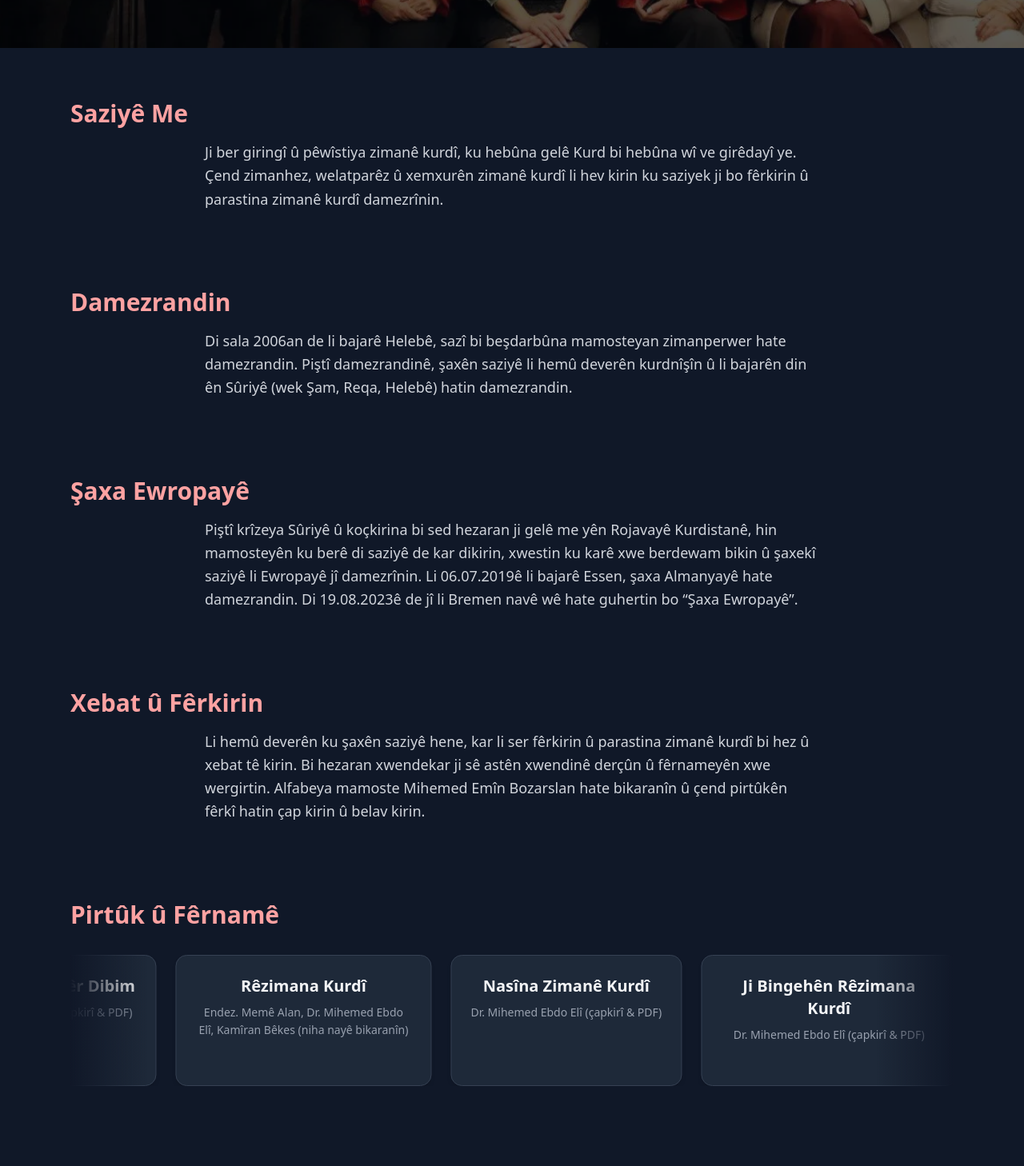
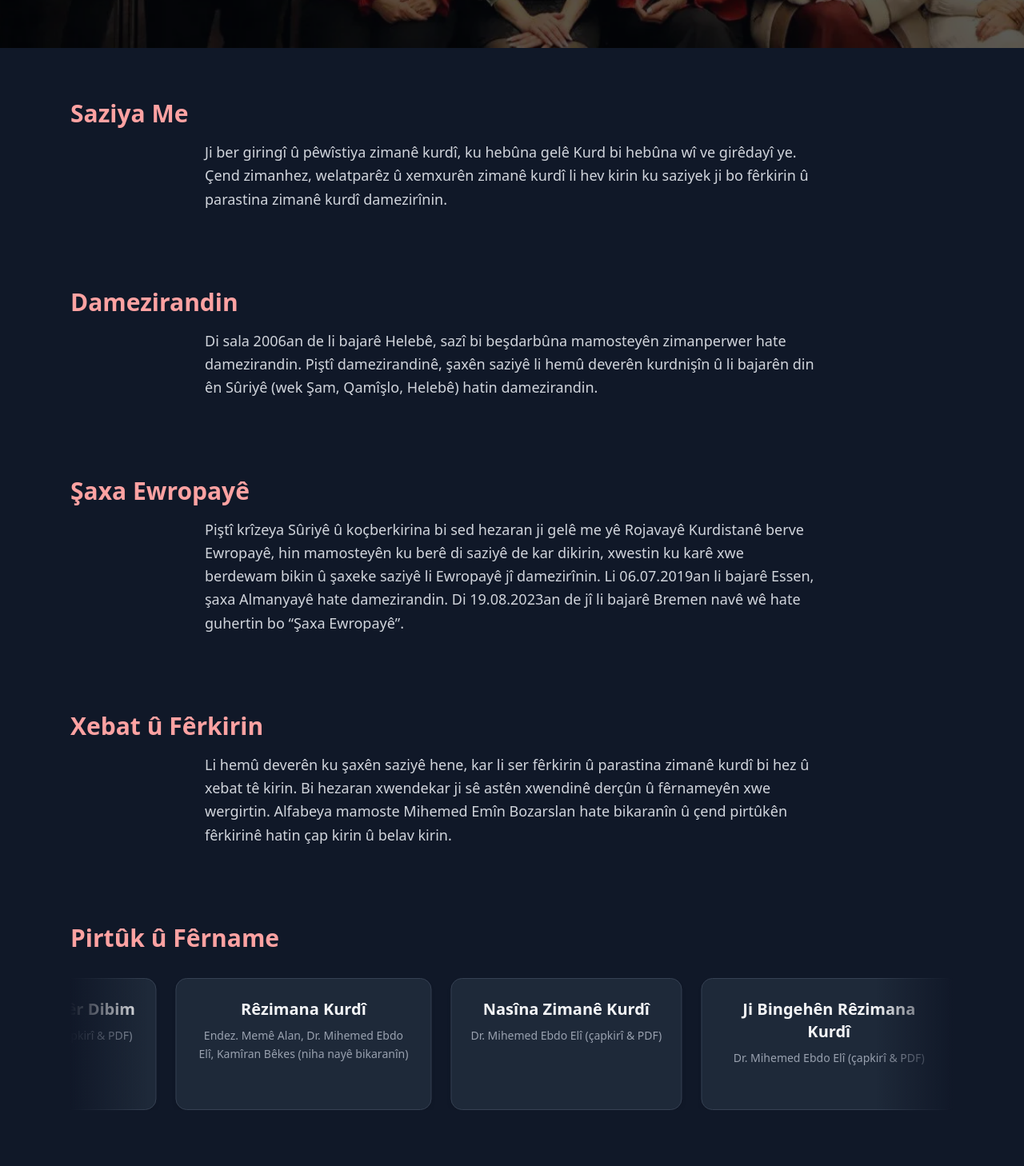
Before and after one commit to r0o0di/SFPZK, a Next.js app: page / in a window 1280 px wide. Shown: the part 620-2078 px from the top of the page at 80% size. Built offline with nearby package versions, Linux system fonts and the light colour scheme; no server answers.

Commit message:
new admin

```diff
--- a/app/page.jsx
+++ b/app/page.jsx
@@ -26,24 +26,24 @@ export default function HomePage() {
         {/* SAZIYA ME */}
         <section>
           <h3 className="text-3xl font-semibold text-red-300 mb-4">
-            Saziyê Me
+            Saziya Me
           </h3>
           <p className="text-lg text-gray-300 leading-relaxed max-w-3xl mx-auto">
             Ji ber giringî û pêwîstiya zimanê kurdî, ku hebûna gelê Kurd bi hebûna wî ve girêdayî ye.
             Çend zimanhez, welatparêz û xemxurên zimanê kurdî li hev kirin ku saziyek ji bo
-            fêrkirin û parastina zimanê kurdî damezrînin.
+            fêrkirin û parastina zimanê kurdî damezirînin.
           </p>
         </section>
 
-        {/* DAMEZRANDIN */}
+        {/* DAMEZiRANDIN */}
         <section>
           <h3 className="text-3xl font-semibold text-red-300 mb-4">
-            Damezrandin
+            Damezirandin
           </h3>
           <p className="text-lg text-gray-300 leading-relaxed max-w-3xl mx-auto">
-            Di sala 2006an de li bajarê Helebê, sazî bi beşdarbûna mamosteyan zimanperwer hate damezrandin.
-            Piştî damezrandinê, şaxên saziyê li hemû deverên kurdnîşîn û li bajarên din ên Sûriyê
-            (wek Şam, Reqa, Helebê) hatin damezrandin.
+            Di sala 2006an de li bajarê Helebê, sazî bi beşdarbûna mamosteyên zimanperwer hate damezirandin.
+            Piştî damezirandinê, şaxên saziyê li hemû deverên kurdnişîn û li bajarên din ên Sûriyê
+            (wek Şam, Qamîşlo, Helebê) hatin damezirandin.
           </p>
         </section>
 
@@ -53,11 +53,11 @@ export default function HomePage() {
             Şaxa Ewropayê
           </h3>
           <p className="text-lg text-gray-300 leading-relaxed max-w-3xl mx-auto">
-            Piştî krîzeya Sûriyê û koçkirina bi sed hezaran ji gelê me yên Rojavayê Kurdistanê,
+            Piştî krîzeya Sûriyê û koçberkirina bi sed hezaran ji gelê me yê Rojavayê Kurdistanê berve Ewropayê,
             hin mamosteyên ku berê di saziyê de kar dikirin, xwestin ku karê xwe berdewam bikin
-            û şaxekî saziyê li Ewropayê jî damezrînin.
-            Li 06.07.2019ê li bajarê Essen, şaxa Almanyayê hate damezrandin.
-            Di 19.08.2023ê de jî li Bremen navê wê hate guhertin bo “Şaxa Ewropayê”.
+            û şaxeke saziyê li Ewropayê jî damezirînin.
+            Li 06.07.2019an li bajarê Essen, şaxa Almanyayê hate damezirandin.
+            Di 19.08.2023an de jî li bajarê Bremen navê wê hate guhertin bo “Şaxa Ewropayê”.
           </p>
         </section>
 
@@ -70,14 +70,14 @@ export default function HomePage() {
             Li hemû deverên ku şaxên saziyê hene, kar li ser fêrkirin û parastina zimanê kurdî bi
             hez û xebat tê kirin. Bi hezaran xwendekar ji sê astên xwendinê derçûn û fêrnameyên xwe
             wergirtin. Alfabeya mamoste Mihemed Emîn Bozarslan hate bikaranîn û çend pirtûkên
-            fêrkî hatin çap kirin û belav kirin.
+            fêrkirinê hatin çap kirin û belav kirin.
           </p>
         </section>
 
         {/* PIRTÛK Û FÊRNAMÊ */}
         <section className="overflow-hidden">
           <h3 className="text-3xl font-semibold text-red-300 mb-8">
-            Pirtûk û Fêrnamê
+            Pirtûk û Fêrname
           </h3>
 
           <div className="relative w-full overflow-hidden">
@@ -135,12 +135,12 @@ export default function HomePage() {
             <li>Piştgiriya axaftin û peywandina bi zimanê dayikê</li>
             <li>Hezikirina zimanê kurdî bi hemû pêkhateyên civaka Kurdî, nemaze jî nifşa nû</li>
             <li>Fêrkirin û xwendin bi zimanê kurdî, ji bo parastin û pêşxistina zimanê kurdî, li hemî deverên kurdnişîn û deverên din ên ku Kurd lê dijîn</li>
-            <li>Hewldan bo fermîkirina zimanê kurdî li diyaspora û dibistanan</li>
+            <li>Hewildan bo fermîkirina zimanê kurdî li diyaspora û dibistanan</li>
           </ul>
         </section>
 
         {/* PIŞTEVANIYA YEKÎTÎ */}
-        <section>
+        {/* <section>
           <h3 className="text-3xl font-semibold text-red-300 mb-4">
             Piştevaniya Yekîtî
           </h3>
@@ -150,7 +150,7 @@ export default function HomePage() {
             û hemû kesên zimanhez û yên ku dixwazin fêrî zimanê kurdî bibin, çi Kurd bin û çi jî ji neteweyên din,
             bi dilgermî pêşwazî dike.
           </p>
-        </section>
+        </section> */}
 
       </main>
     </div>
--- a/lib/utils.ts
+++ b/lib/utils.ts
@@ -7,7 +7,7 @@ export function cn(...inputs: ClassValue[]) {
   return twMerge(clsx(inputs))
 }
 
-export const adminList = ['rodikhello2000@gmail.com', "sfpzk.s@gmail.com"];
+export const adminList = ['rodikhello2000@gmail.com', "sfpzk.s@gmail.com", "kulishikho@gmail.com"];
 
 const Utilities = {
   validateEmail(email: string) {
```
